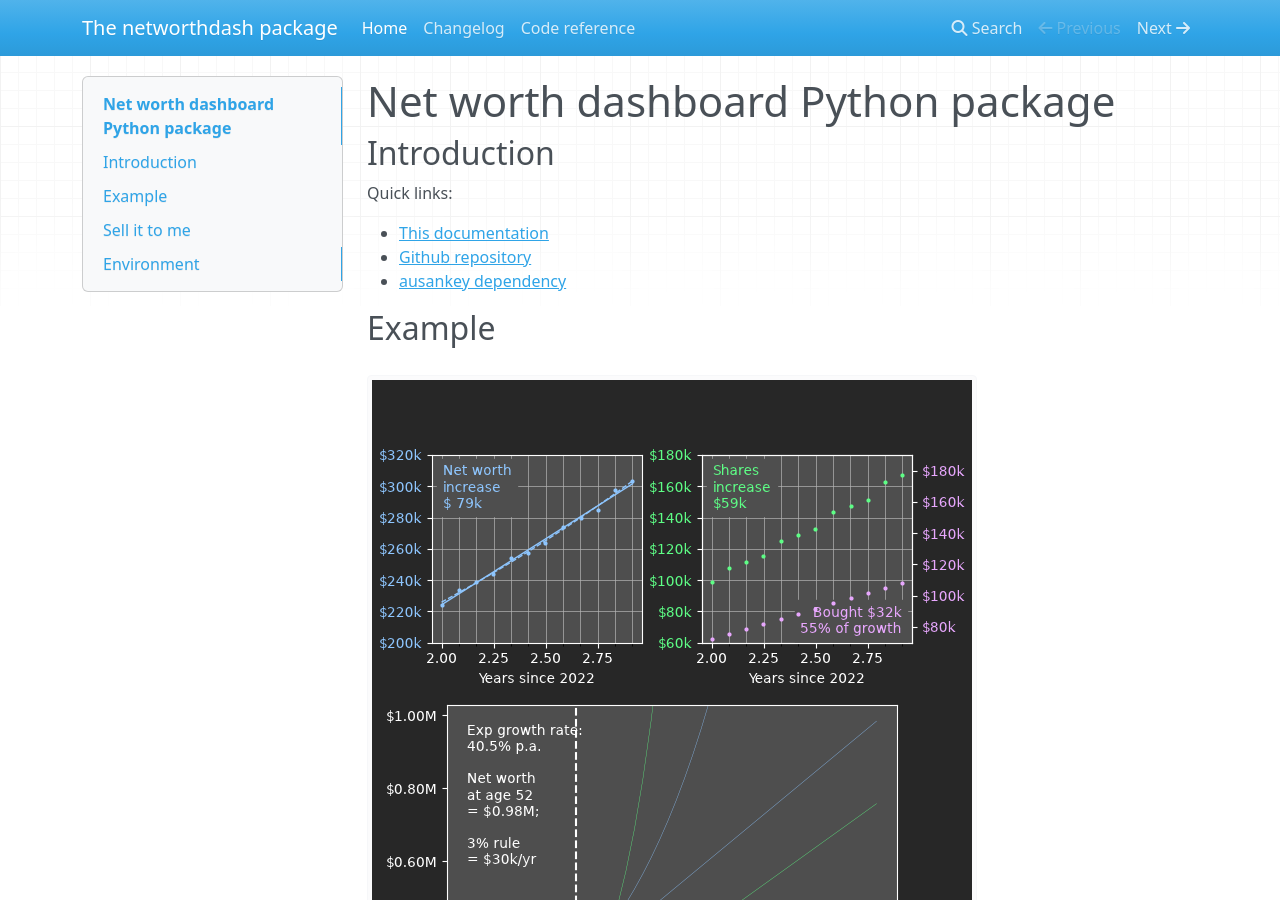
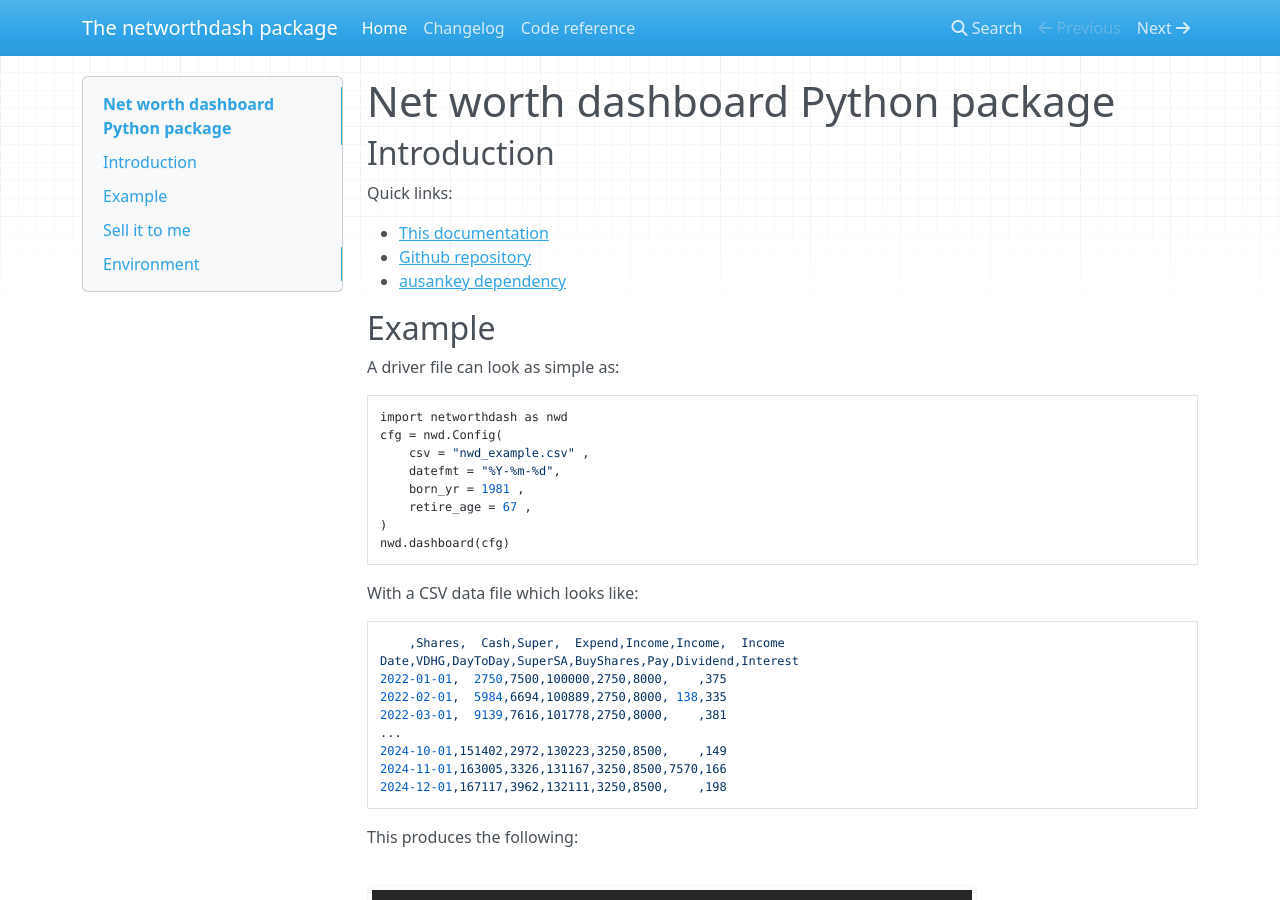
Before and after one commit to wspr/networthdash, an MkDocs documentation site: the page built from docs/index.md, in a window 1280 px wide and 900 px high. Built offline with MkDocs 1.6.1, drawn with Linux system fonts in a browser that asks for light colours; nearby versions of some CDN libraries.

Commit message:
some extra doc

````diff
--- a/docs/index.md
+++ b/docs/index.md
@@ -9,6 +9,33 @@ Quick links:
 * [ausankey dependency](https://aumag.github.io/ausankey/)
 
 ## Example
+
+A driver file can look as simple as:
+```
+import networthdash as nwd
+cfg = nwd.Config(
+    csv = "nwd_example.csv" ,
+    datefmt = "%Y-%m-%d",
+    born_yr = 1981 ,
+    retire_age = 67 ,
+)
+nwd.dashboard(cfg)
+```
+
+With a CSV data file which looks like:
+```
+    ,Shares,  Cash,Super,  Expend,Income,Income,  Income
+Date,VDHG,DayToDay,SuperSA,BuyShares,Pay,Dividend,Interest
+2022-01-01,  2750,7500,100000,2750,8000,    ,375
+2022-02-01,  5984,6694,100889,2750,8000, 138,335
+2022-03-01,  9139,7616,101778,2750,8000,    ,381
+...
+2024-10-01,151402,2972,130223,3250,8500,    ,149
+2024-11-01,163005,3326,131167,3250,8500,7570,166
+2024-12-01,167117,3962,132111,3250,8500,    ,198
+```
+
+This produces the following:
 
 ![Example of the Net Worth Dashboard.](nwd-xmpl.png)
 
````
